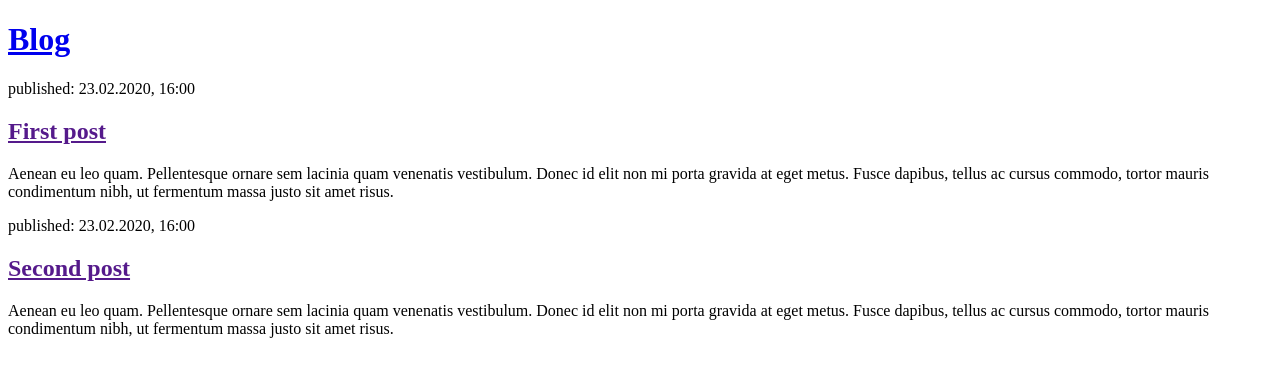
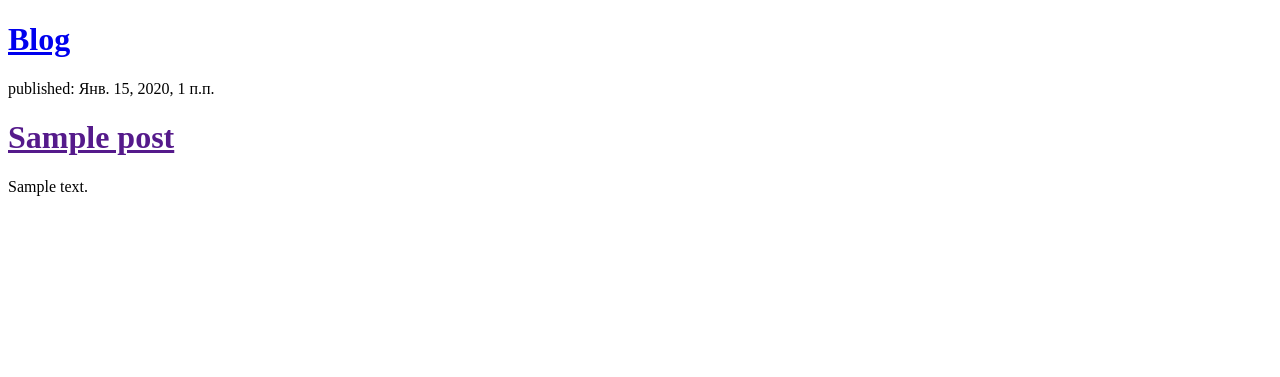
Before and after one commit to Roman360025/my_first_blog, a Django app: page / in a window 1280 px wide. Shown: the top 377 px of the page. Run offline with Django 3.2, Linux system fonts and the light colour scheme; tables that the repository leaves empty hold one stand-in row (values such as "Sample post").

Commit message:
Modified templates to display posts from database.

```diff
--- a/blog/templates/blog/post_list.html
+++ b/blog/templates/blog/post_list.html
@@ -9,16 +9,14 @@
         <h1><a href="/">Blog</a></h1>
     </div>
 
-    <div>
-        <p>published: 23.02.2020, 16:00</p>
-        <h2><a href="">First post</a></h2>
-        <p>Aenean eu leo quam. Pellentesque ornare sem lacinia quam venenatis vestibulum. Donec id elit non mi porta gravida at eget metus. Fusce dapibus, tellus ac cursus commodo, tortor mauris condimentum nibh, ut fermentum massa justo sit amet risus.</p>
-    </div>
 
-    <div>
-        <p>published: 23.02.2020, 16:00</p>
-        <h2><a href="">Second post</a></h2>
-        <p>Aenean eu leo quam. Pellentesque ornare sem lacinia quam venenatis vestibulum. Donec id elit non mi porta gravida at eget metus. Fusce dapibus, tellus ac cursus commodo, tortor mauris condimentum nibh, ut fermentum massa justo sit amet risus.</p>
-    </div>
+    {% for post in posts %}
+        <div>
+            <p>published: {{ post.published_date}}</p>
+            <h1><a href="">{{post.title}}</a></h1>
+            <p>{{post.text|linebreaksbr}}</p>
+        </div>
+    {% endfor %}
+
 </body>
 </html>
--- a/blog/views.py
+++ b/blog/views.py
@@ -1,6 +1,9 @@
 from django.shortcuts import render
+from .models import  Post
+from django.utils import timezone
 
 # Create your views here.
 
 def post_list (request):
-    return render(request, 'blog/post_list.html', {})
+    posts = Post.objects.filter(published_date__lte=timezone.now()).order_by("published_date")
+    return render(request, 'blog/post_list.html', {'posts' : posts})
```
